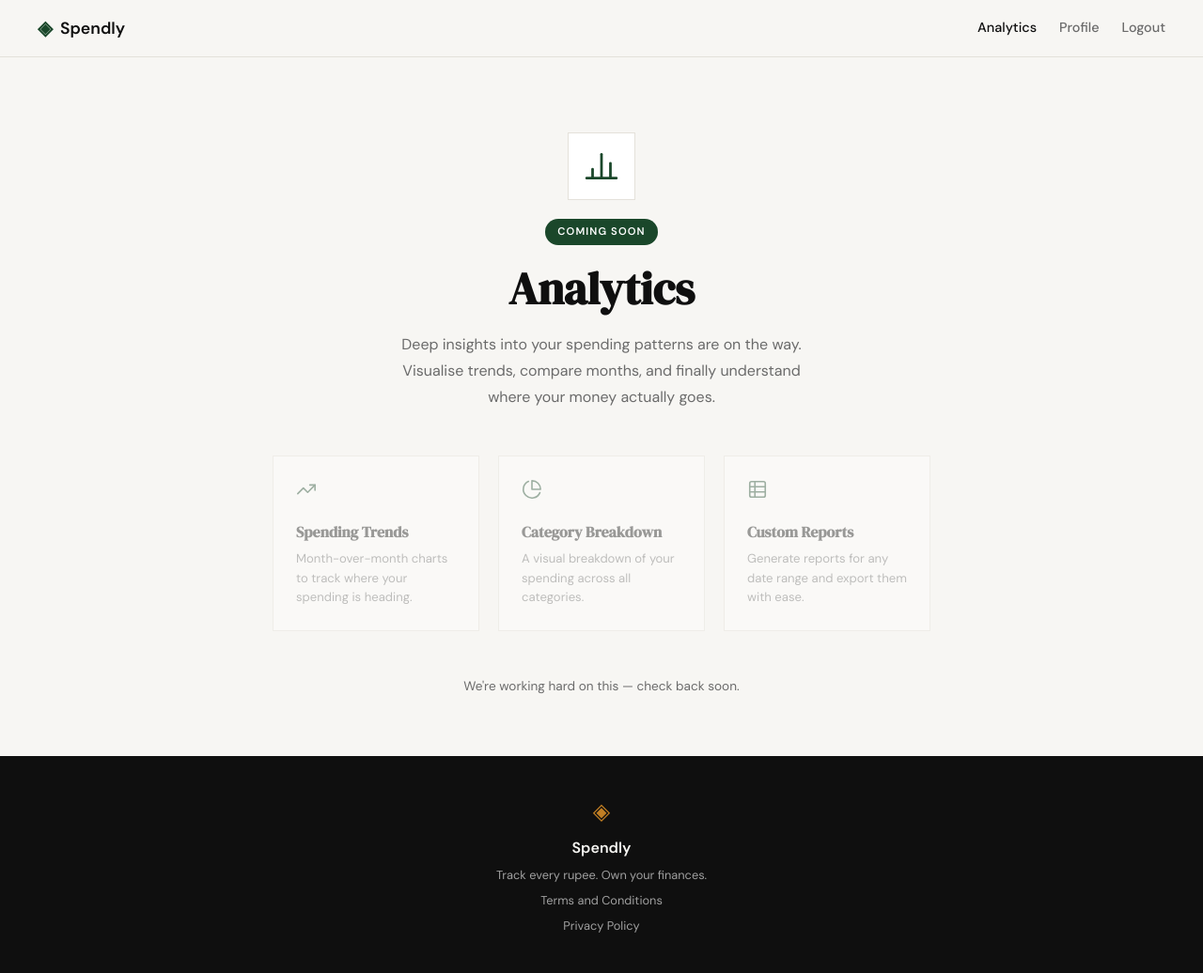
After one commit to amandynamo/spendly, a Flask app: page /analytics in a window 1280 px wide. The commit adds this page. Shown: the whole page at 94% size. Run offline with Flask 3, Linux system fonts and the light colour scheme; the visitor is signed in with stand-in values (Sample User, id 1); data comes from the database, SQL or seed files in the repository.

Commit message:
coming soon page

```diff
--- a/expense-tracker/app.py
+++ b/expense-tracker/app.py
@@ -170,6 +170,12 @@ def profile():
                            active_period=active_period)
 
 
+@app.route("/analytics")
+@login_required
+def analytics():
+    return render_template("analytics.html")
+
+
 @app.route("/expenses/add")
 def add_expense():
     return "Add expense — coming in Step 7"
--- a/expense-tracker/static/css/style.css
+++ b/expense-tracker/static/css/style.css
@@ -102,6 +102,7 @@ a { color: inherit; text-decoration: none; }
 
 .nav-links a { color: var(--ink-muted); transition: color 0.2s; }
 .nav-links a:hover { color: var(--ink); }
+.nav-links a.active { color: var(--ink); }
 
 .nav-cta {
     background: var(--ink) !important;
@@ -903,3 +904,115 @@ a { color: inherit; text-decoration: none; }
     .profile-avatar { width: 56px; height: 56px; font-size: 1.2rem; }
     .expense-table .date { display: none; }
 }
+
+/* ------------------------------------------------------------------ */
+/* Analytics — Coming Soon                                             */
+/* ------------------------------------------------------------------ */
+
+.analytics-page {
+    max-width: var(--max-width);
+    margin: 0 auto;
+    padding: 5rem 2rem 4rem;
+    display: flex;
+    flex-direction: column;
+    align-items: center;
+    text-align: center;
+    gap: 3rem;
+}
+
+.analytics-hero {
+    display: flex;
+    flex-direction: column;
+    align-items: center;
+    gap: 1.25rem;
+}
+
+.analytics-icon {
+    width: 72px;
+    height: 72px;
+    background: var(--paper-card);
+    border: 1px solid var(--border);
+    border-radius: var(--radius);
+    display: flex;
+    align-items: center;
+    justify-content: center;
+    color: var(--accent);
+}
+
+.analytics-badge {
+    display: inline-block;
+    background: var(--accent);
+    color: #fff;
+    font-size: 0.7rem;
+    font-weight: 600;
+    letter-spacing: 0.1em;
+    text-transform: uppercase;
+    padding: 0.3rem 0.85rem;
+    border-radius: 999px;
+}
+
+.analytics-title {
+    font-family: var(--font-display);
+    font-size: 3rem;
+    color: var(--ink);
+    margin: 0;
+    line-height: 1.1;
+}
+
+.analytics-desc {
+    max-width: 460px;
+    color: var(--ink-muted);
+    line-height: 1.75;
+    font-size: 1rem;
+    margin: 0;
+}
+
+.analytics-preview {
+    display: grid;
+    grid-template-columns: repeat(3, 1fr);
+    gap: 1.25rem;
+    width: 100%;
+    max-width: 700px;
+    opacity: 0.4;
+    pointer-events: none;
+    user-select: none;
+}
+
+.analytics-preview-card {
+    background: var(--paper-card);
+    border: 1px solid var(--border);
+    border-radius: var(--radius);
+    padding: 1.5rem;
+    text-align: left;
+}
+
+.analytics-preview-card__icon {
+    color: var(--accent);
+    margin-bottom: 0.85rem;
+}
+
+.analytics-preview-card__title {
+    font-family: var(--font-display);
+    font-size: 1rem;
+    color: var(--ink);
+    margin: 0 0 0.4rem;
+}
+
+.analytics-preview-card__desc {
+    font-size: 0.82rem;
+    color: var(--ink-muted);
+    line-height: 1.55;
+    margin: 0;
+}
+
+.analytics-notify {
+    color: var(--ink-muted);
+    font-size: 0.85rem;
+    margin: 0;
+}
+
+@media (max-width: 700px) {
+    .analytics-preview { grid-template-columns: 1fr; max-width: 360px; }
+    .analytics-title   { font-size: 2.2rem; }
+    .analytics-page    { padding: 3rem 1rem 2.5rem; }
+}
--- /dev/null
+++ b/expense-tracker/templates/analytics.html
@@ -0,0 +1,91 @@
+{% extends "base.html" %}
+
+{% block title %}Analytics — Spendly{% endblock %}
+
+{% block content %}
+<section class="analytics-page">
+
+    <div class="analytics-hero">
+
+        <div class="analytics-icon">
+            <svg width="38" height="38" viewBox="0 0 24 24" fill="none"
+                 stroke="currentColor" stroke-width="1.75"
+                 stroke-linecap="round" stroke-linejoin="round"
+                 aria-hidden="true">
+                <line x1="18" y1="20" x2="18" y2="10"></line>
+                <line x1="12" y1="20" x2="12" y2="4"></line>
+                <line x1="6"  y1="20" x2="6"  y2="14"></line>
+                <line x1="2"  y1="20" x2="22" y2="20"></line>
+            </svg>
+        </div>
+
+        <span class="analytics-badge">Coming Soon</span>
+
+        <h1 class="analytics-title">Analytics</h1>
+
+        <p class="analytics-desc">
+            Deep insights into your spending patterns are on the way.
+            Visualise trends, compare months, and finally understand
+            where your money actually goes.
+        </p>
+
+    </div>
+
+    <div class="analytics-preview">
+
+        <div class="analytics-preview-card">
+            <div class="analytics-preview-card__icon">
+                <svg width="22" height="22" viewBox="0 0 24 24" fill="none"
+                     stroke="currentColor" stroke-width="1.75"
+                     stroke-linecap="round" stroke-linejoin="round"
+                     aria-hidden="true">
+                    <polyline points="22 7 13.5 15.5 8.5 10.5 2 17"></polyline>
+                    <polyline points="16 7 22 7 22 13"></polyline>
+                </svg>
+            </div>
+            <h3 class="analytics-preview-card__title">Spending Trends</h3>
+            <p class="analytics-preview-card__desc">
+                Month-over-month charts to track where your spending is heading.
+            </p>
+        </div>
+
+        <div class="analytics-preview-card">
+            <div class="analytics-preview-card__icon">
+                <svg width="22" height="22" viewBox="0 0 24 24" fill="none"
+                     stroke="currentColor" stroke-width="1.75"
+                     stroke-linecap="round" stroke-linejoin="round"
+                     aria-hidden="true">
+                    <path d="M21.21 15.89A10 10 0 1 1 8 2.83"></path>
+                    <path d="M22 12A10 10 0 0 0 12 2v10z"></path>
+                </svg>
+            </div>
+            <h3 class="analytics-preview-card__title">Category Breakdown</h3>
+            <p class="analytics-preview-card__desc">
+                A visual breakdown of your spending across all categories.
+            </p>
+        </div>
+
+        <div class="analytics-preview-card">
+            <div class="analytics-preview-card__icon">
+                <svg width="22" height="22" viewBox="0 0 24 24" fill="none"
+                     stroke="currentColor" stroke-width="1.75"
+                     stroke-linecap="round" stroke-linejoin="round"
+                     aria-hidden="true">
+                    <rect x="3" y="3" width="18" height="18" rx="2" ry="2"></rect>
+                    <line x1="3" y1="9"  x2="21" y2="9"></line>
+                    <line x1="3" y1="15" x2="21" y2="15"></line>
+                    <line x1="9" y1="3"  x2="9"  y2="21"></line>
+                </svg>
+            </div>
+            <h3 class="analytics-preview-card__title">Custom Reports</h3>
+            <p class="analytics-preview-card__desc">
+                Generate reports for any date range and export them with ease.
+            </p>
+        </div>
+
+    </div>
+
+    <p class="analytics-notify">We're working hard on this — check back soon.</p>
+
+</section>
+{% endblock %}
--- a/expense-tracker/templates/base.html
+++ b/expense-tracker/templates/base.html
@@ -20,7 +20,10 @@
             </a>
             <div class="nav-links">
                 {% if g.user %}
-                <a href="{{ url_for('profile') }}">Profile</a>
+                <a href="{{ url_for('analytics') }}"
+                   class="{% if request.endpoint == 'analytics' %}active{% endif %}">Analytics</a>
+                <a href="{{ url_for('profile') }}"
+                   class="{% if request.endpoint == 'profile' %}active{% endif %}">Profile</a>
                 <a href="{{ url_for('logout') }}">Logout</a>
                 {% else %}
                 <a href="{{ url_for('login') }}">Sign in</a>
```
Also changed, not shown: expense-tracker/.claude/settings.local.json, 1 other file.
